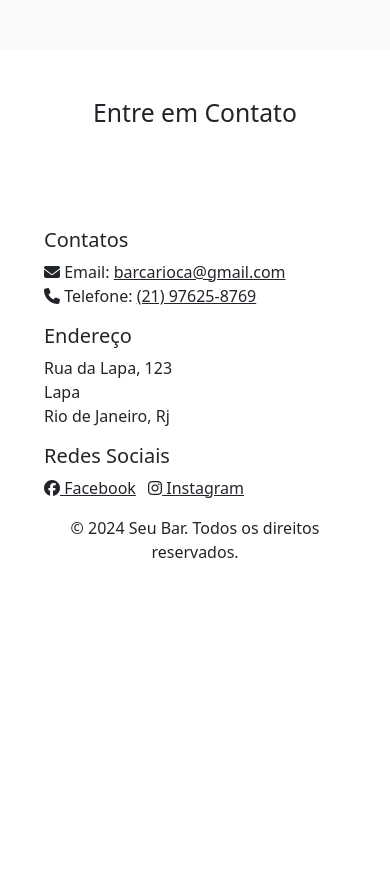
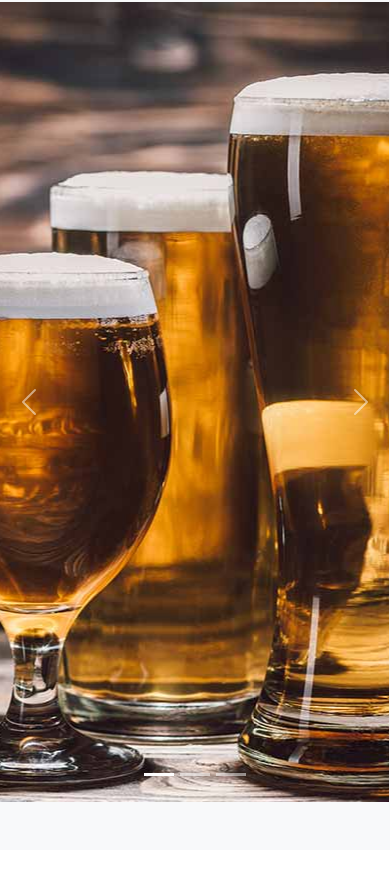
Before and after one commit to Ruimar87/BarAtualizado, a plain HTML site: page index.html in a window 390 px wide. Shown: the part 3505-4400 px from the top of the page. Before the commit the page ends 4193 px from the top, so only its background shows below. Drawn offline with nearby package versions, Linux system fonts and the light colour scheme.

Commit message:
Bar do Carioca

```diff
--- a/index.html
+++ b/index.html
@@ -4,7 +4,10 @@
     <meta charset="UTF-8">
     <meta name="viewport" content="width=device-width, initial-scale=1.0">
     <title>Bar Carioca</title>
-    <link href="https://stackpath.bootstrapcdn.com/bootstrap/4.5.2/css/bootstrap.min.css" rel="stylesheet">
+    <link href="https://stackpath.bootstrapcdn.com/bootstrap/4.5.2/css/bootstrap.min.css" rel="stylesheet"><link href="https://cdn.jsdelivr.net/npm/bootstrap@5.3.0-alpha3/dist/css/bootstrap.min.css" rel="stylesheet">
+    <script src="https://cdn.jsdelivr.net/npm/bootstrap@5.3.0-alpha3/dist/js/bootstrap.bundle.min.js"></script>
+
+
     <style>
         .hero {
             background-image: url('bar.jpg'); /* Altere a imagem para sua escolha */
@@ -26,12 +29,23 @@
         footer {
             background-color: #343a40;
             color: white;
-            padding: 20px;
+            padding: 0px;
+            text-align: justify;
         }
 
         footer a {
             color: #ffc107;
+            text-align: justify;
         }
+
+
+        .carousel-item img {
+             max-width: 100%; /* Mantém a imagem responsiva */
+             height: 800px; /* Define a altura desejada para os slides */
+             object-fit: cover; /* Para garantir que a imagem se ajuste bem ao contêiner */
+  }
+</style>
+
 
     </style>
 </head>
@@ -124,6 +138,35 @@
                 </div>
             </div>
         </div>
+        <div id="carouselExampleIndicators" class="carousel slide" data-bs-ride="carousel">
+          <div class="carousel-indicators">
+            <button type="button" data-bs-target="#carouselExampleIndicators" data-bs-slide-to="0" class="active" aria-current="true" aria-label="Slide 1"></button>
+            <button type="button" data-bs-target="#carouselExampleIndicators" data-bs-slide-to="1" aria-label="Slide 2"></button>
+            <button type="button" data-bs-target="#carouselExampleIndicators" data-bs-slide-to="2" aria-label="Slide 3"></button>
+          </div>
+          <div class="carousel-inner">
+            <div class="carousel-item active">
+              <img src="cerveja1.jpg" class="d-block w-100"  alt="Cerveja">
+            </div>
+            <div class="carousel-item">
+              <img src="PETISCO1.png" class="d-block w-100"  alt="Petidco">
+            </div>
+            <div class="carousel-item">
+              <img src="drink1.webp" class="d-block w-100"  alt="Drinks">
+            </div>
+          </div>
+          <button class="carousel-control-prev" type="button" data-bs-target="#carouselExampleIndicators" data-bs-slide="prev">
+            <span class="carousel-control-prev-icon" aria-hidden="true"></span>
+            <span class="visually-hidden">Previous</span>
+          </button>
+          <button class="carousel-control-next" type="button" data-bs-target="#carouselExampleIndicators" data-bs-slide="next">
+            <span class="carousel-control-next-icon" aria-hidden="true"></span>
+            <span class="visually-hidden">Next</span>
+          </button>
+          <div id="carouselExampleIndicators" class="carousel slide" data-bs-ride="carousel" data-bs-interval="2">
+
+        </div>
+
     </section>
 
     <!-- Contato -->
@@ -133,15 +176,6 @@
             <form>
                 <div class="form-row">
                     <div class="form-group col-md-6">
-                        <!DOCTYPE html>
-<html lang="pt-br">
-<head>
-  <meta charset="UTF-8">
-  <meta name="viewport" content="width=device-width, initial-scale=1.0">
-  <title>Footer com Contatos</title>
-  <link href="https://cdn.jsdelivr.net/npm/bootstrap@5.3.0/dist/css/bootstrap.min.css" rel="stylesheet">
-</head>
-<body>
 
 <!-- Conteúdo da página -->
 <div class="container">
@@ -152,14 +186,14 @@
 <footer class="bg-white text-dark mt-5">
   <div class="container py-4">
     <div class="row">
-      <div class="col-md-5">
+      <div class="col-md-4">
         <h5>Contatos</h5>
         <ul class="list-unstyled">
           <li><i class="fas fa-envelope"></i> Email: <a href="mailto:contato@seubarrexemplo.com" class="text-dark">barcarioca@gmail.com</a></li>
           <li><i class="fas fa-phone"></i> Telefone: <a href="tel:+551199999999" class="text-dark">(21) 97625-8769</a></li>
         </ul>
       </div>
-      <div class="col-md-5">
+      <div class="col-md-4">
         <h5>Endereço</h5>
         <ul class="list-unstyled">
           <li>Rua da Lapa, 123</li>
@@ -167,9 +201,9 @@
           <li>Rio de Janeiro, Rj</li>
         </ul>
       </div>
-      <div class="col-md-5">
+      <div class="col-md-4">
         <h5>Redes Sociais</h5>
-        <a href="https://facebook.com" class="text-dark me-2"><i class="fab fa-facebook"></i> Facebook</a>
+        <a href="https://facebook.com" class="text-dark me-10"><i class="fab fa-facebook"></i> Facebook</a>
         <a href="https://instagram.com" class="text-dark"><i class="fab fa-instagram"></i> Instagram</a>
       </div>
     </div>
```
Also changed, not shown: PETISCO1.png (added), cerveja1.jpg (added), drink1.webp (added).
